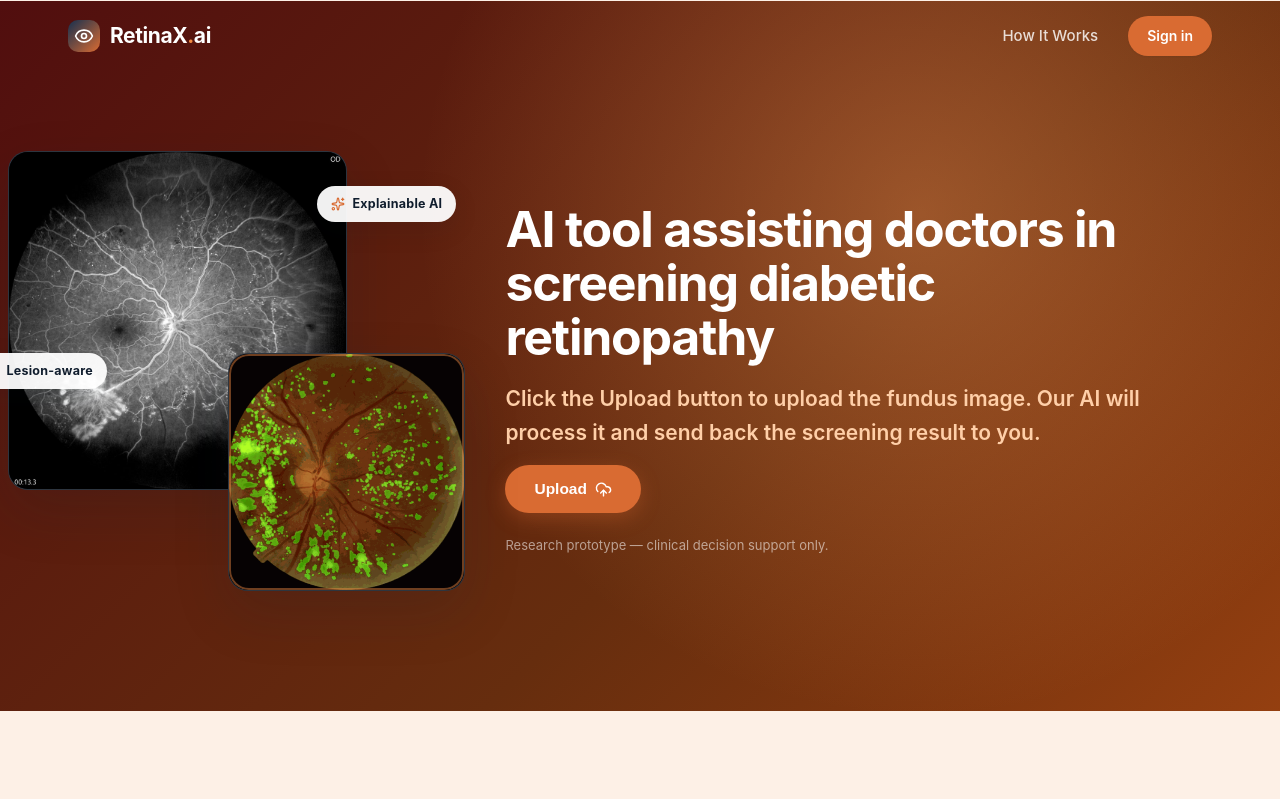
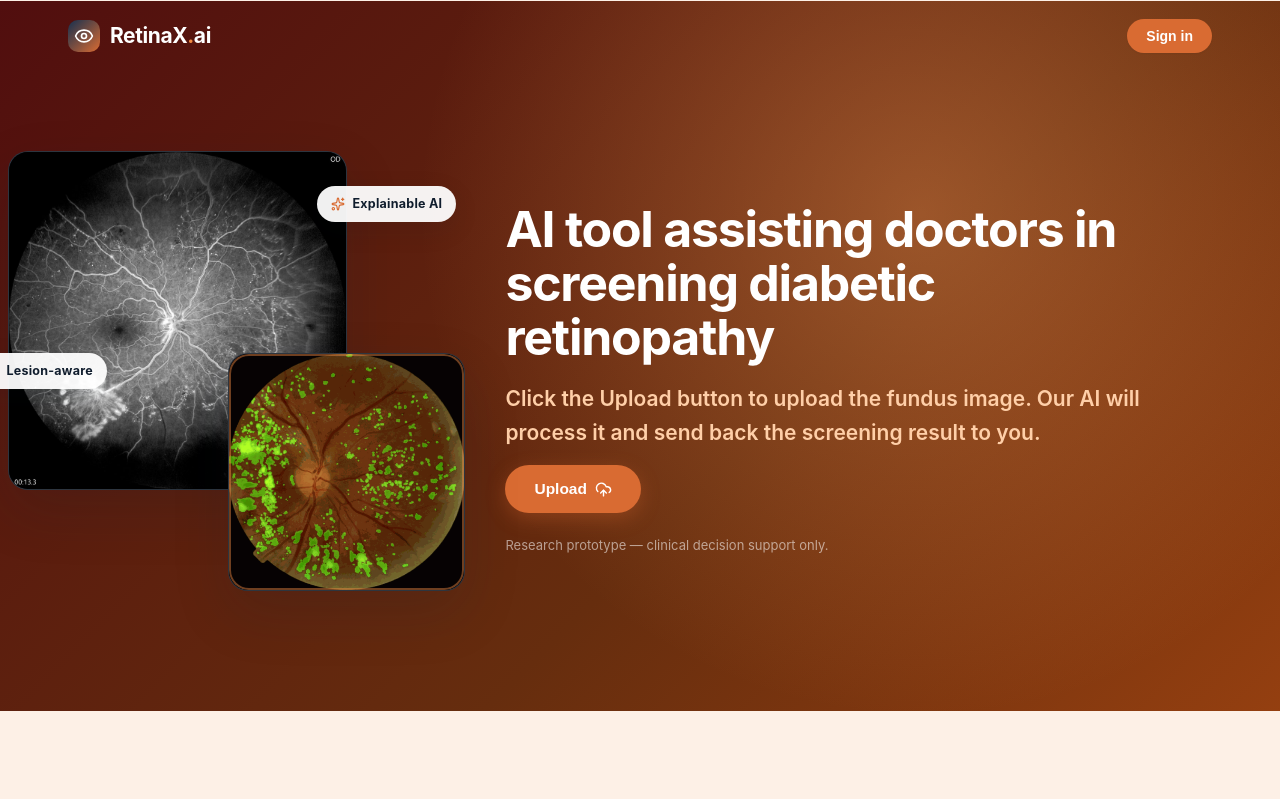
Before and after one commit to Xx-Pumpkin-xX/RetinaX, a React (Vite) app in the folder web/: page / in a window 1280 px wide. Shown: the top 799 px of the page. Built offline with nearby package versions, Linux system fonts and the light colour scheme; no server answers.

Commit message:
feat: change "How It Works" button and styling - "How It Works" becomes "My cases" when logged in, hidden otherwise - make everything become a button for consistent style

```diff
--- a/web/src/landing/Navbar.jsx
+++ b/web/src/landing/Navbar.jsx
@@ -3,13 +3,8 @@ import { Link } from "react-router-dom";
 import { Eye } from "lucide-react";
 import { api } from "../api.js";
 
-const LINKS = [
-  { id: "how-it-works", label: "How It Works" },
-];
-
 export default function Navbar({ onSignOut }) {
   const [scrolled, setScrolled] = useState(false);
-  const [active, setActive] = useState("");
   const [me, setMe] = useState(undefined); // undefined = still checking, null = not signed in
 
   useEffect(() => {
@@ -19,19 +14,10 @@ export default function Navbar({ onSignOut }) {
   useEffect(() => {
     const onScroll = () => {
       setScrolled(window.scrollY > 8);
-      const current = LINKS.map((l) => document.getElementById(l.id))
-        .filter(Boolean)
-        .find((el) => {
-          const rect = el.getBoundingClientRect();
-          return rect.top <= 140 && rect.bottom >= 140;
-        });
-      setActive(current ? current.id : "");
     };
     window.addEventListener("scroll", onScroll);
   }, []);
 
-  const goToSection = (id) =>
-    document.getElementById(id)?.scrollIntoView({ behavior: "smooth", block: "center" });
 
   async function signOut() {
     await api.logout();
@@ -53,19 +39,23 @@ export default function Navbar({ onSignOut }) {
         </Link>
 
         <nav className="nav-links" aria-label="Main navigation">
-          {LINKS.map((link) => (
-            <button key={link.id} type="button"
-              className={`nav-link ${active === link.id ? "nav-link-active" : ""}`}
-              onClick={() => goToSection(link.id)}>
-              {link.label}
-            </button>
-          ))}
+          {me && (
+            <Link to="/cases">
+              <button className="btn btn-primary btn-sm nav-cta">
+                My cases
+              </button>
+            </Link>
+          )}
           {me ? (
             <button className="btn btn-primary btn-sm nav-cta" onClick={signOut}>
               Sign out
             </button>
           ) : (
-            <Link to="/login" className="btn btn-primary btn-sm nav-cta">Sign in</Link>
+            <Link to="/login">
+              <button className="btn btn-primary btn-sm nav-cta">
+                Sign in
+              </button>
+            </Link>
           )}
         </nav>
       </div>
```
